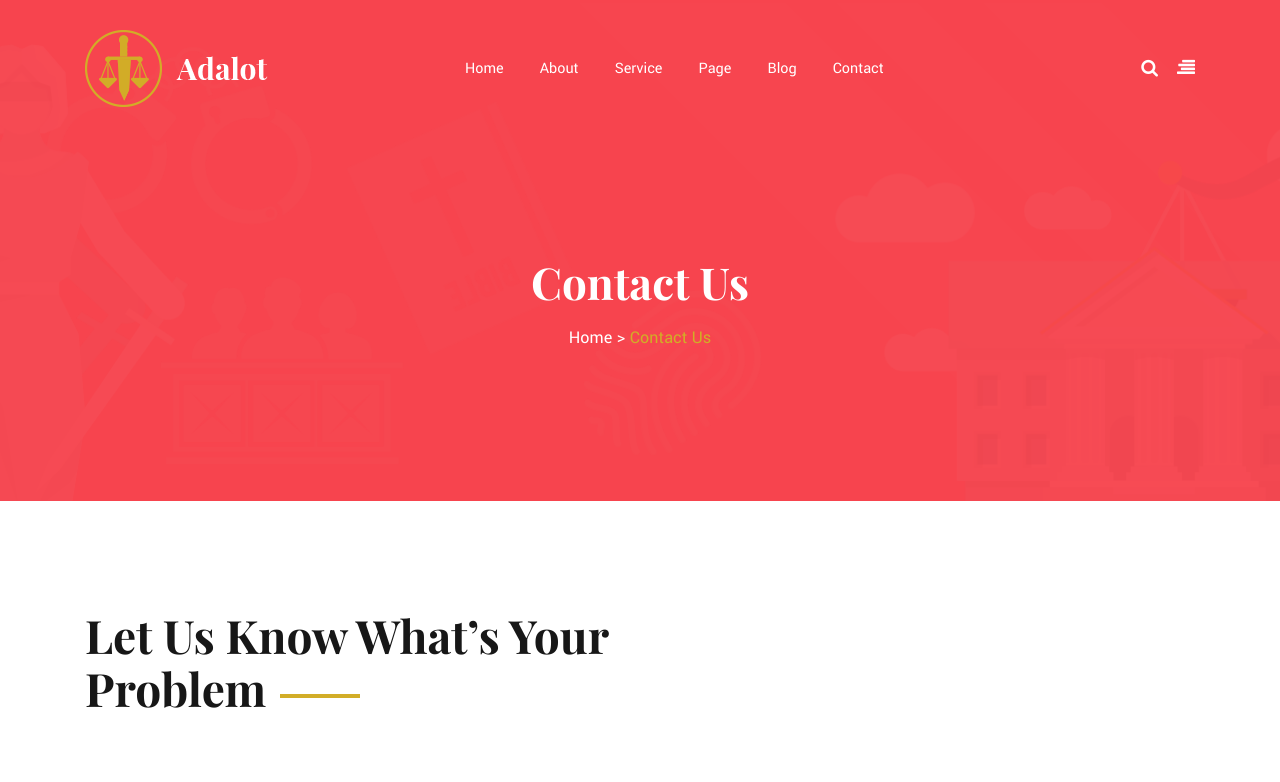
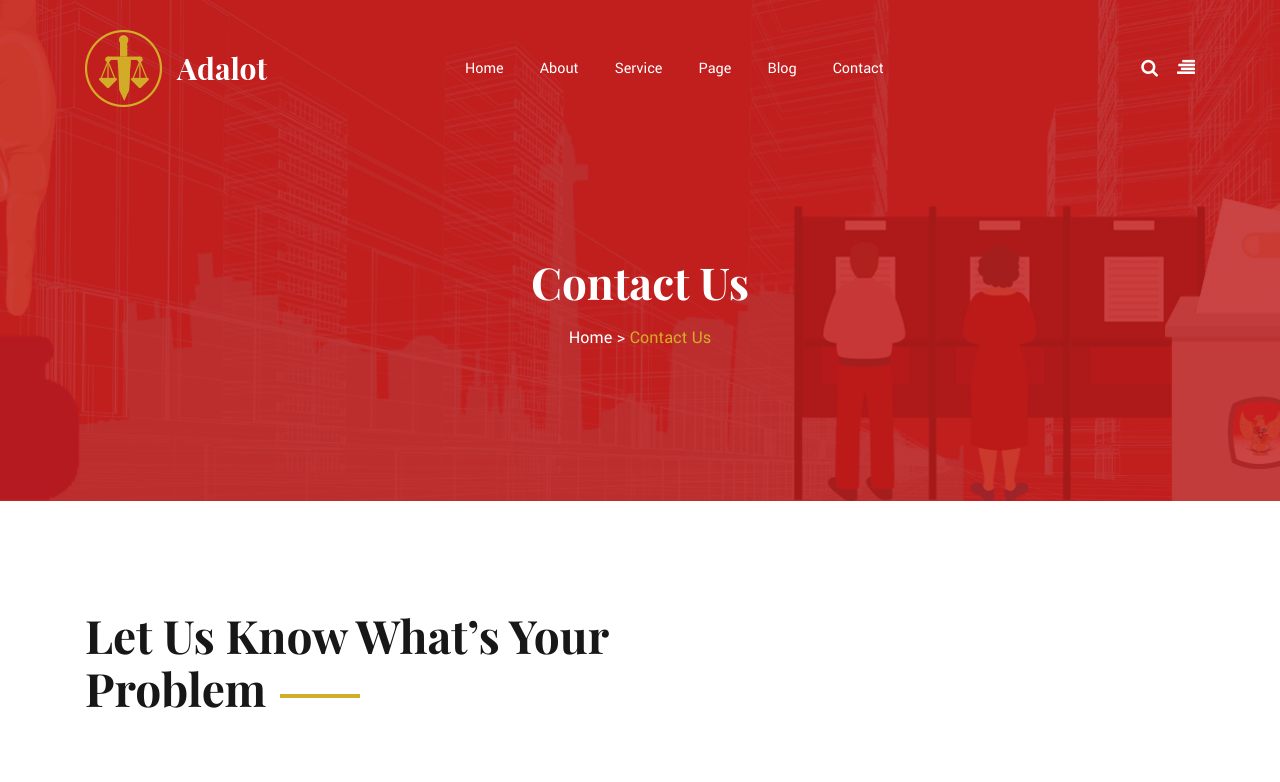
Before and after one commit to Kisusyenni-venessa/gemilih, a PHP site: page /lokasi-tps.php in a window 1280 px wide. Shown: the top 782 px of the page. Run offline with PHP 8.4, Linux system fonts and the light colour scheme; some libraries are stand-ins or nearby versions.

Commit message:
Change banner design and color

```diff
--- a/assets/css/modif.css
+++ b/assets/css/modif.css
@@ -8,7 +8,23 @@ font-family: 'Bangers', cursive; --> header
 font-family: 'Permanent Marker', cursive; --> header
 font-family: 'Open Sans', sans-serif; --> text
 */
+:root {
+    --primary-color: #C11F1F ; /*venetian red*/
+    --secondary-color: #FFFFFF; /*white*/
+    --header-color: #d82a33; /*rose madder*/
+    --light-grey: #F7F0F0; /*isabelline*/
+    --dark-color: #1C110A; /*smoky black*/
+  }
 /* Navigation Bar */
-.lawFirm--navbar-cover.sticky, .lawFirm--page-title, .lawFirm--page-title:before {
-    background-color: #F7444E;
+
+.lawFirm--navbar-cover.sticky, .lawFirm--filter-search .btn {
+    background-color: var(--header-color);
 }
+
+.lawFirm--page-title, .lawFirm--page-title:before {
+    background-color: var(--primary-color);
+}
+
+.lawFirm--filter-search {
+    box-shadow: 0px 5px 20px 0 rgba(193, 31, 31 , 0.5);
+}
--- a/lokasi-tps.php
+++ b/lokasi-tps.php
@@ -12,7 +12,7 @@
     <!-- End of Main Header -->
 
     <!-- Page title -->
-    <div class="lawFirm--page-title text-center lawFirm--bg-center" data-bg-img="assets/images/page-title-bg.png">
+    <div class="lawFirm--page-title text-center lawFirm--bg-center" data-bg-img="assets/images/lokasi-img/header-bg.png">
         <div class="container">
             <h2 class="pb-20">Contact Us</h2>
             <div class="title-bc"> <a href="#">Home</a> > <span>Contact Us </span></div>
```
Also changed, not shown: assets/images/lokasi-img/header-bg.png (added).
